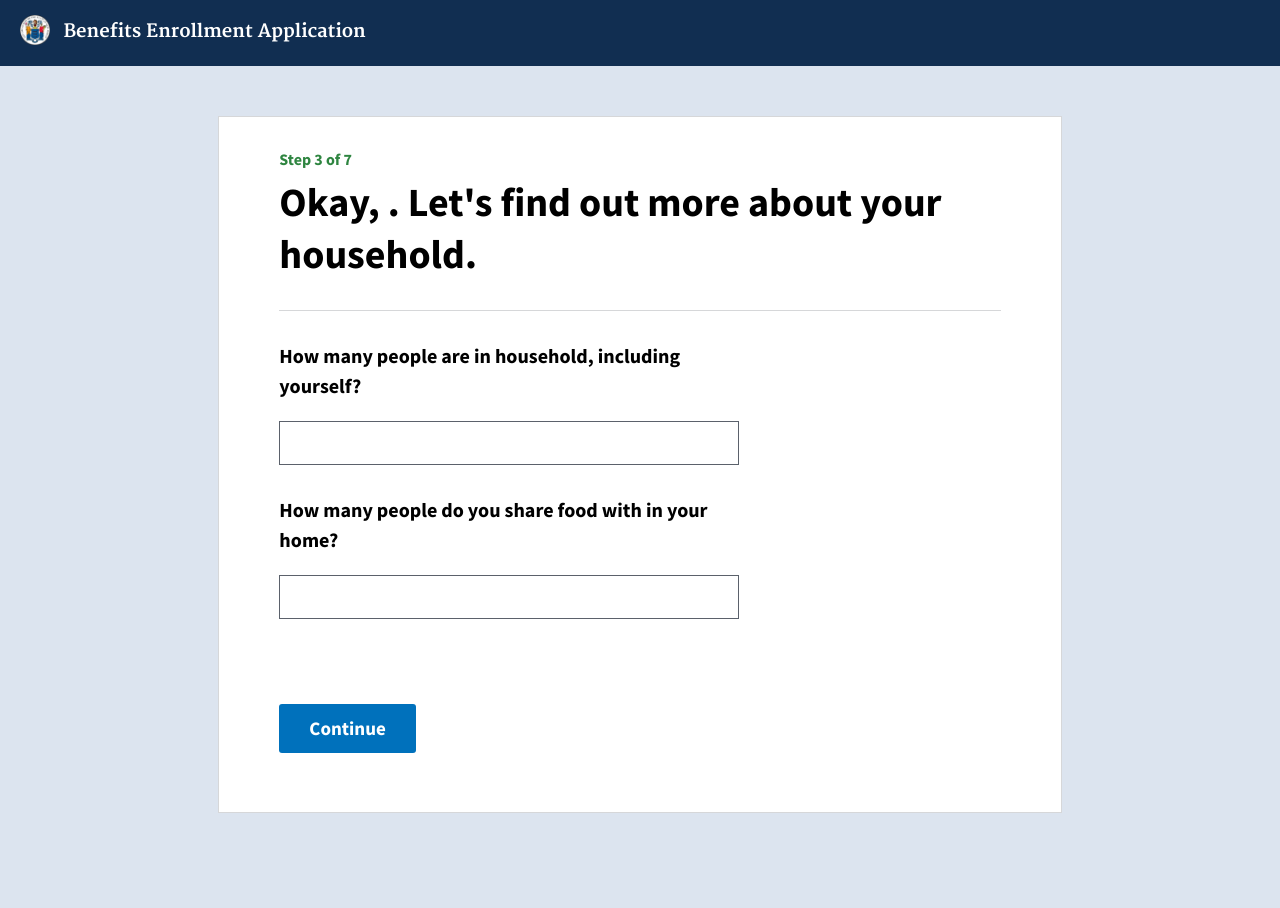
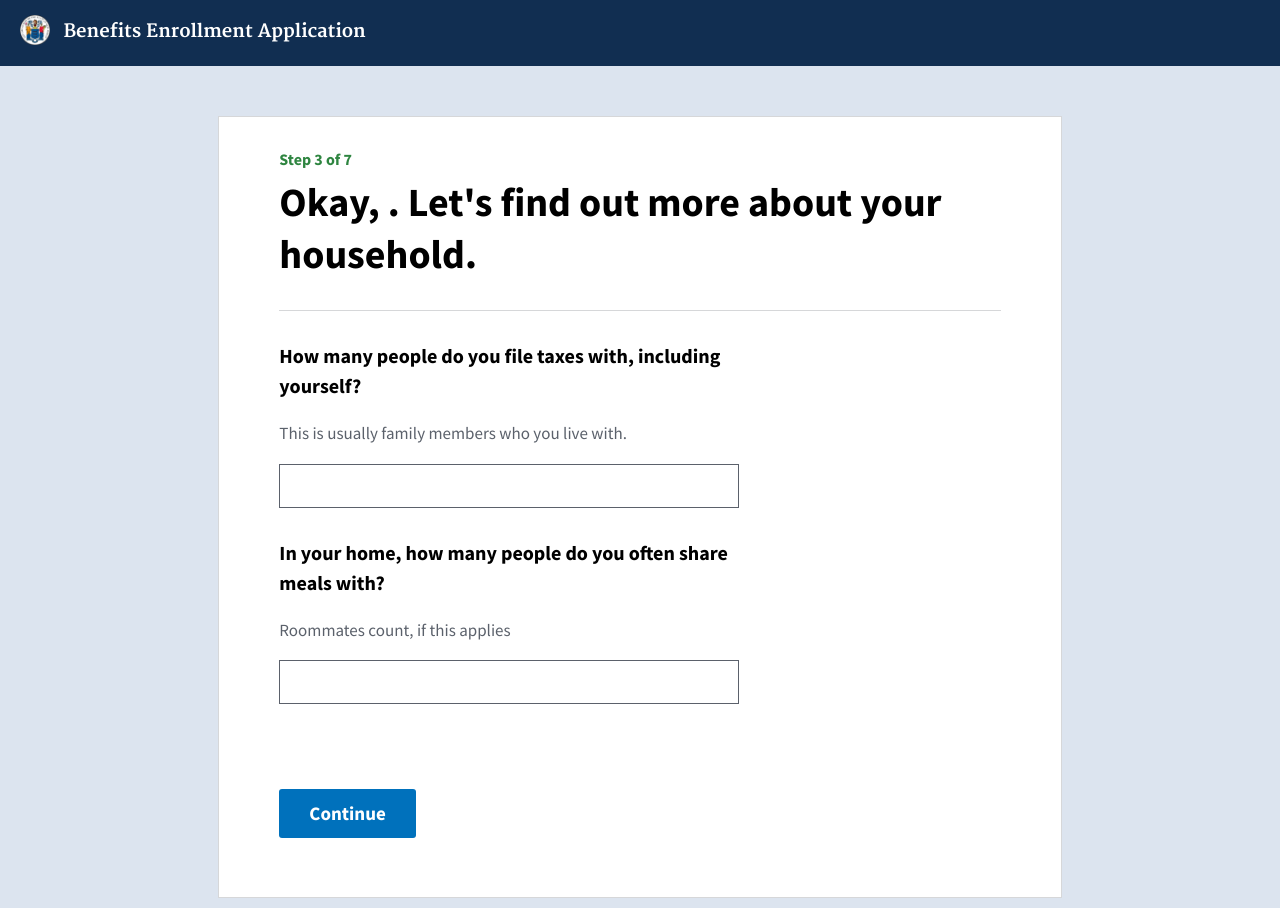
Before and after one commit to usds/benefits-enrollment-prototype, a Jekyll site: the page built from 03-basic-family/household-review.html, in a window 1280 px wide. Built offline with Jekyll 4.4.1, drawn with Linux system fonts in a browser that asks for light colours.

Commit message:
household share meals questions.

```diff
--- a/00-screener/quick-screener.html
+++ b/00-screener/quick-screener.html
@@ -29,7 +29,9 @@ button_text: Next
 </div>
 
 <div class="prompt">
-	<p class="prompt__primary-text"><label for="householdShareMeals">In your home, how many people do you share food with?</label></p>
+	<p class="prompt__primary-text"><label for="householdShareMeals">In your home, how many people do you often share meals with?</label></p>
+	<p class="prompt__secondary-text">Roommates count, if this applies
+</p>
 </div>
 <div class="response">
 	<input type="tel" id="householdShareMeals" required />
--- a/03-basic-family/household-review.html
+++ b/03-basic-family/household-review.html
@@ -6,14 +6,16 @@ button_text: Continue
 ---
 
 <div class="prompt">
-  <p class="prompt__primary-text"><label for="householdLiveWith">How many people are in household, including yourself?</label></p>
+  <p class="prompt__primary-text"><label for="householdLiveWith">How many people do you file taxes with, including yourself?</label></p>
+  <p class="prompt__secondary-text">This is usually family members who you live with.</p>
 </div>
 <div class="response">
   <input type="tel" id="householdLiveWith" required />
 </div>
 
 <div class="prompt">
-  <p class="prompt__primary-text"><label for="householdShareMeals">How many people do you share food with in your home?</label></p>
+  <p class="prompt__primary-text"><label for="householdShareMeals">In your home, how many people do you often share meals with?</label></p>
+  <p class="prompt__secondary-text">Roommates count, if this applies</p>
 </div>
 <div class="response">
   <input type="tel" id="householdShareMeals" required />
```
